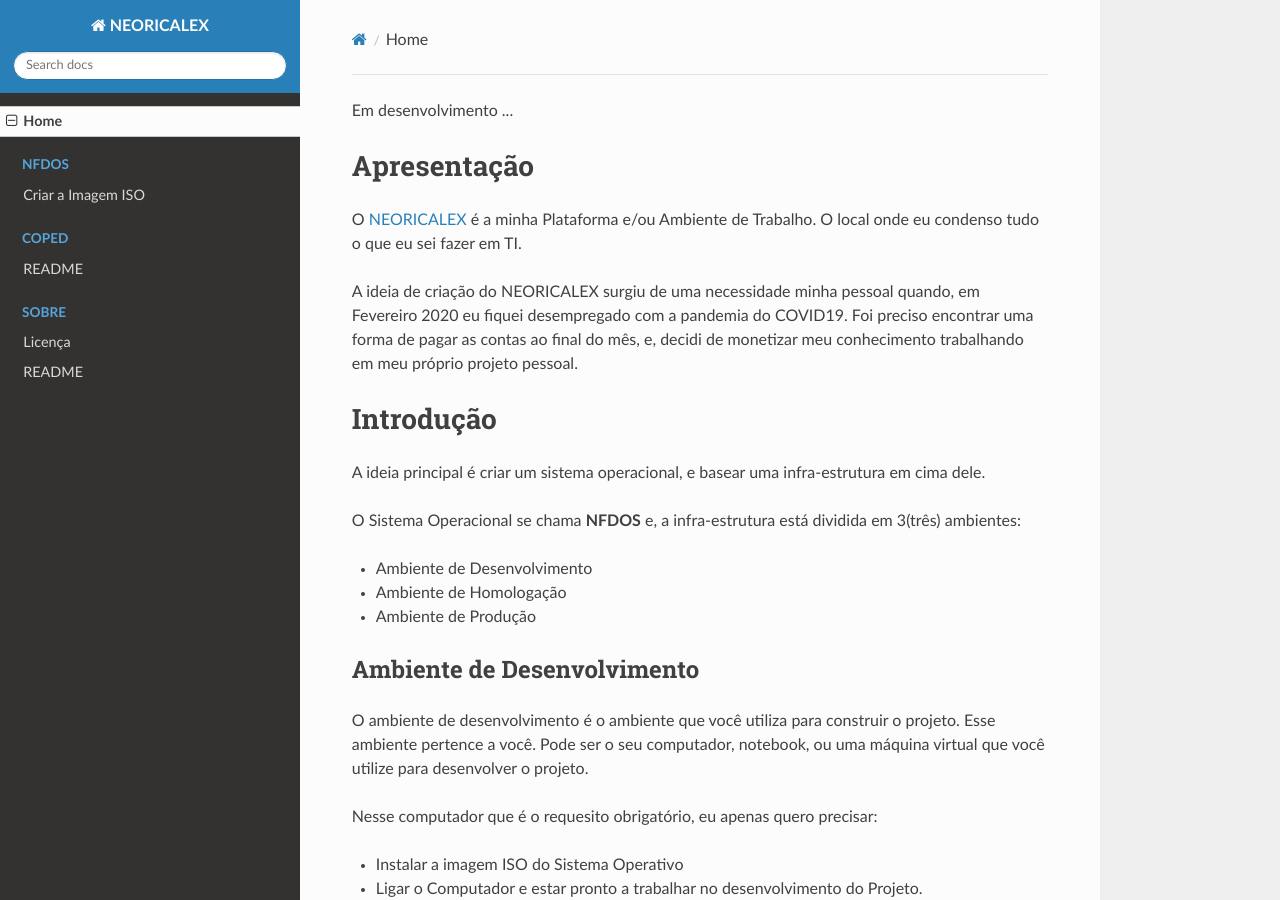
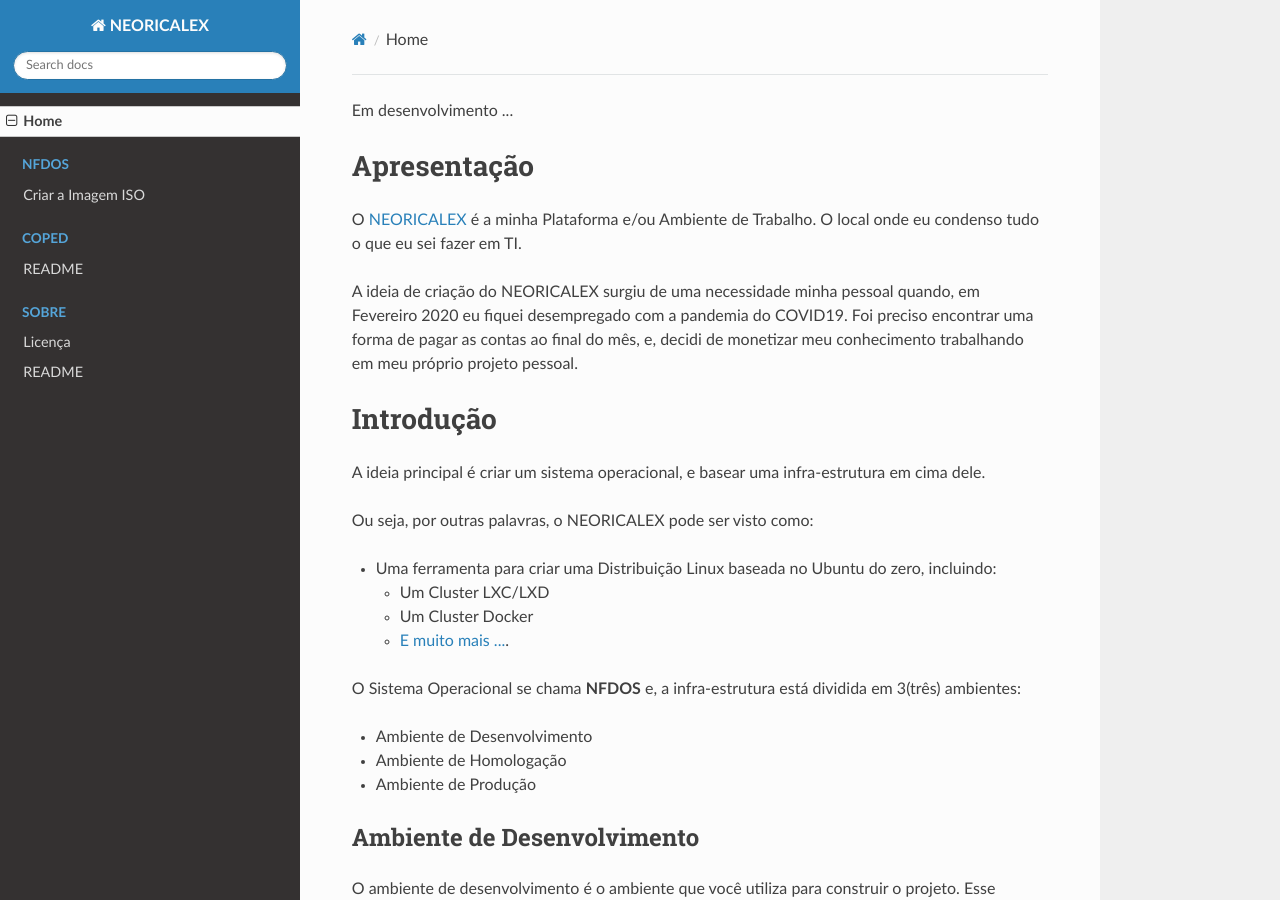
Before and after one commit to Vman45/neoricalex, an MkDocs documentation site: the page built from docs/index.md, in a window 1280 px wide and 900 px high. Built offline with MkDocs 1.6.1, drawn with Linux system fonts in a browser that asks for light colours; nearby versions of some CDN libraries.

Commit message:
Diversas Atualizações

```diff
--- a/docs/index.md
+++ b/docs/index.md
@@ -9,6 +9,13 @@ A ideia de criação do NEORICALEX surgiu de uma necessidade minha pessoal quand
 # Introdução
 
 A ideia principal é criar um sistema operacional, e basear uma infra-estrutura em cima dele.
+
+Ou seja, por outras palavras, o NEORICALEX pode ser visto como:
+
+* Uma ferramenta para criar uma Distribuição Linux baseada no Ubuntu do zero, incluindo:
+    * Um Cluster LXC/LXD
+    * Um Cluster Docker
+    * [E muito mais ...](./nfdos/README.md).
 
 O Sistema Operacional se chama **NFDOS** e, a infra-estrutura está dividida em 3(três) ambientes:
 
```
Also changed, not shown: README.md (+1 -1 lines), 8 other files.
